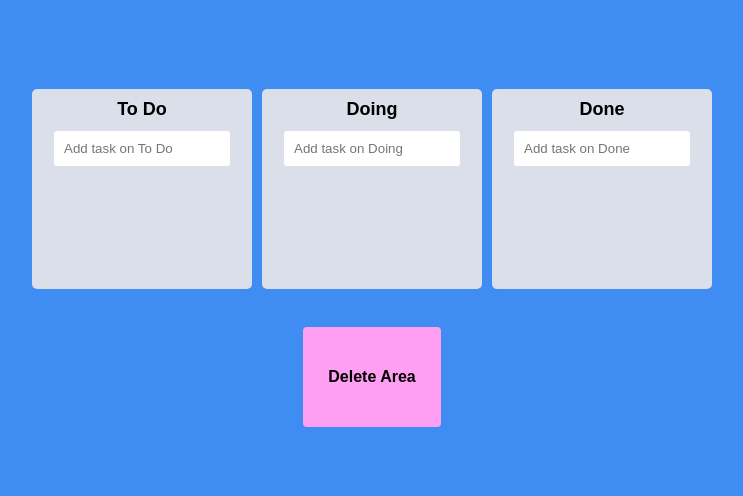
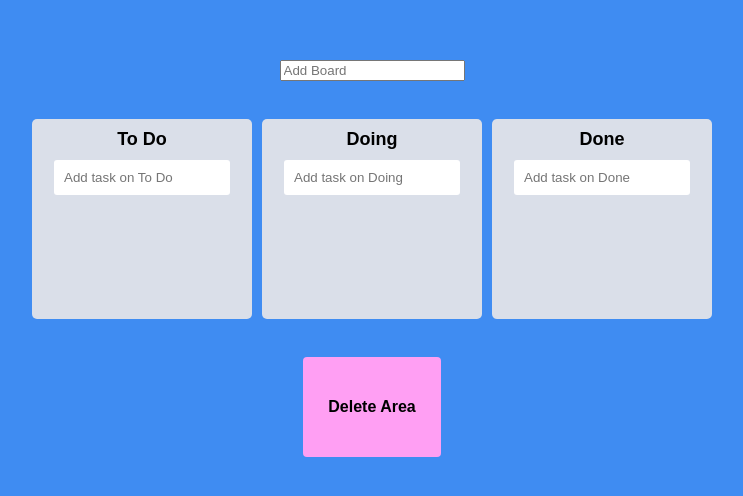
Before and after one commit to Yongveloper/trello_clone, a React (Create React App) app: page / in a window 1280 px wide. Shown: the part 142-638 px from the top of the page, without its empty margins (268-1011 px from the left). Built offline with nearby package versions, Linux system fonts and the light colour scheme.

Commit message:
Add an input to add a board

```diff
--- a/src/App.tsx
+++ b/src/App.tsx
@@ -1,7 +1,8 @@
-import { DragDropContext, Droppable, DropResult } from 'react-beautiful-dnd';
+import { DragDropContext, DropResult } from 'react-beautiful-dnd';
 import { useRecoilState } from 'recoil';
 import styled from 'styled-components';
 import { toDoState } from './atom';
+import AddBoard from './Components/AddBoard';
 import Board from './Components/Board';
 import DeleteArea from './Components/DeleteArea';
 
@@ -75,6 +76,7 @@ function App() {
   return (
     <DragDropContext onDragEnd={onDragEnd}>
       <Wrapper>
+        <AddBoard />
         <Boards>
           {Object.keys(toDos).map((boardId) => (
             <Board boardId={boardId} key={boardId} toDos={toDos[boardId]} />
--- /dev/null
+++ b/src/Components/AddBoard.tsx
@@ -0,0 +1,33 @@
+import { useForm } from 'react-hook-form';
+import { useSetRecoilState } from 'recoil';
+import styled from 'styled-components';
+import { toDoState } from '../atom';
+
+const AddBoardForm = styled.form``;
+
+interface IBoardProps {
+  boardName: string;
+}
+
+function AddBoard() {
+  const setToDos = useSetRecoilState(toDoState);
+  const { register, setValue, handleSubmit } = useForm<IBoardProps>();
+  const onSubmit = ({ boardName }: IBoardProps) => {
+    setToDos((allToDos) => {
+      const newToDos = {
+        ...allToDos,
+        [boardName]: [],
+      };
+      window.localStorage.setItem('toDos', JSON.stringify(newToDos));
+      return newToDos;
+    });
+    setValue('boardName', '');
+  };
+  return (
+    <AddBoardForm onSubmit={handleSubmit(onSubmit)}>
+      <input {...register('boardName')} type="text" placeholder="Add Board" />
+    </AddBoardForm>
+  );
+}
+
+export default AddBoard;
```
